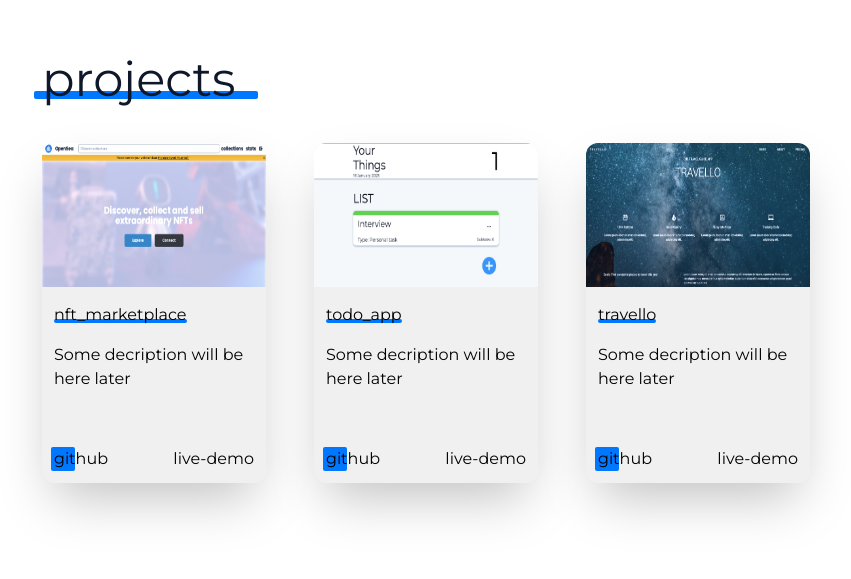
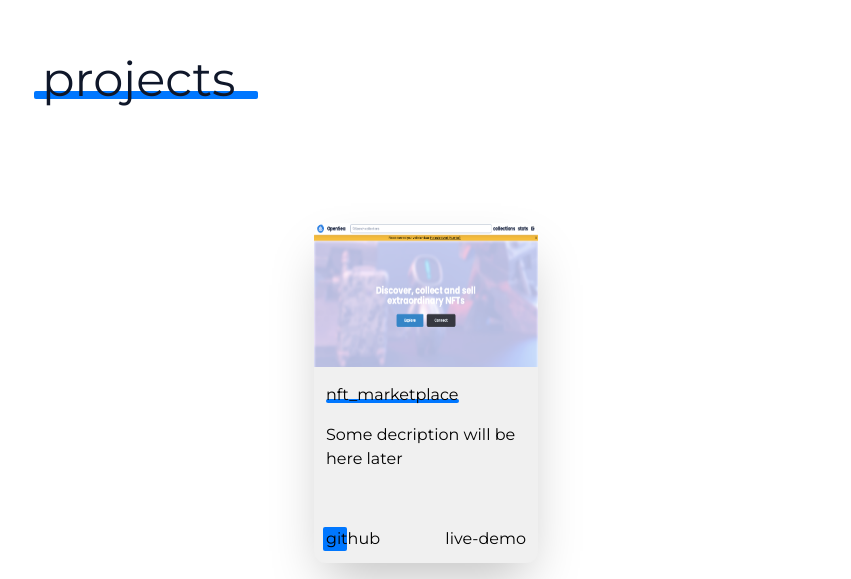
Before and after one commit to hinspared/portfolio, a Next.js app: page / in a window 1280 px wide. Shown: the part 1741-2320 px from the top of the page, without its empty margins (214-1065 px from the left). Built offline with nearby package versions, Linux system fonts and the light colour scheme.

Commit message:
update projects section for mobile

```diff
--- a/package.json
+++ b/package.json
@@ -13,6 +13,7 @@
     "next": "13.1.1",
     "react": "18.2.0",
     "react-dom": "18.2.0",
+    "swiper": "^8.4.6",
     "zod": "^3.20.2"
   },
   "devDependencies": {
@@ -20,6 +21,7 @@
     "@types/prettier": "^2.7.2",
     "@types/react": "^18.0.26",
     "@types/react-dom": "^18.0.10",
+    "@types/react-slick": "^0.23.10",
     "@typescript-eslint/eslint-plugin": "^5.47.1",
     "@typescript-eslint/parser": "^5.47.1",
     "autoprefixer": "^10.4.7",
--- /dev/null
+++ b/src/components/MobileProjects.tsx
@@ -0,0 +1,73 @@
+import React from "react";
+import nft_marketplace from "../../public/projects/nft_marketplace.png";
+import todo_app from "../../public/projects/todo_app.png";
+import travello from "../../public/projects/travello.png";
+import Project from "./Project";
+import { Swiper, SwiperSlide } from "swiper/react";
+import "swiper/css";
+import "swiper/css/navigation";
+import "swiper/css/pagination";
+import "swiper/css/scrollbar";
+
+const projectsList = [
+  {
+    name: "nft_marketplace",
+    description: "Some decription will be here later",
+    github: "https://github.com/Hinspared/nft_marketplace",
+    demo: "https://nft-marketplace-hinspared.vercel.app",
+    image: nft_marketplace,
+  },
+  {
+    name: "todo_app",
+    description: "Some decription will be here later",
+    github: "https://github.com/Hinspared/todoapp",
+    demo: "https://todoapp-hinspared.netlify.app",
+    image: todo_app,
+  },
+  {
+    name: "travello",
+    description: "Some decription will be here later",
+    github: "https://github.com/Hinspared/travello",
+    demo: "https://travellobyhinspared.netlify.app",
+    image: travello,
+  },
+];
+
+const MobileProjects = React.forwardRef<HTMLDivElement>(
+  (props, ref: React.LegacyRef<HTMLDivElement>) => {
+    return (
+      <div className="mx-auto h-screen w-3/5 pt-36" id="projects" ref={ref}>
+        <div>
+          <div className="relative max-w-max">
+            <p className="text-slate-900 md:text-5xl">projects</p>
+            <div className="absolute left-[-0.5rem] bottom-1 -z-10 h-2 w-56 rounded-sm bg-[#0077FF]"></div>
+          </div>
+          <Swiper
+            spaceBetween={50}
+            slidesPerView={1}
+            className="mt-10 py-10"
+            loop
+          >
+            {React.Children.toArray(
+              projectsList.map((project) => (
+                <SwiperSlide className="flex justify-center py-20">
+                  <Project
+                    name={project.name}
+                    description={project.description}
+                    github={project.github}
+                    demo={project.demo}
+                    image={project.image}
+                  />
+                </SwiperSlide>
+              ))
+            )}
+          </Swiper>
+        </div>
+      </div>
+    );
+  }
+);
+
+MobileProjects.displayName = "MobileProjects";
+
+export default MobileProjects;
--- a/src/components/Navbar.tsx
+++ b/src/components/Navbar.tsx
@@ -11,8 +11,8 @@ const Navbar: React.FC<{
   onClick: (e: React.MouseEvent<HTMLElement>) => void;
 }> = ({ active, onClick }) => {
   return (
-    <div className="sticky top-0 w-full bg-neutral-400">
-      <div className="m-auto flex w-3/5 items-end justify-between space-x-36 py-3">
+    <div className="sticky top-0 z-30 w-full bg-neutral-400">
+      <div className="mx-auto flex w-3/5 items-end  justify-between py-3">
         <Link href="/#home" scroll={false}>
           <Image
             src={active === "logo" ? logoBlue : logoGray}
--- a/src/pages/index.tsx
+++ b/src/pages/index.tsx
@@ -4,8 +4,9 @@ import Head from "next/head";
 import About from "../components/About";
 import Contacts from "../components/Contacts";
 import Navbar from "../components/Navbar";
-import Projects from "../components/Projects";
+// import Projects from "../components/Projects";
 import useOnScreen from "../utils/hooks/useOnScreen";
+import MobileProjects from "../components/MobileProjects";
 
 const Home: NextPage = () => {
   const [active, setActive] = React.useState("logo");
@@ -26,10 +27,6 @@ const Home: NextPage = () => {
     if (projectsVisible) setActive("projects");
     if (contactsVisible) setActive("contacts");
   }, [aboutVisible, contactsVisible, homeVisible, projectsVisible]);
-
-  // if (activeAbout) setActive("about");
-  // if (activeProjects) setActive("projects");
-  // if (activeContacts) setActive("contacts");
 
   const handleClick = (e: React.MouseEvent<HTMLElement>) => {
     const target = e.currentTarget;
@@ -62,7 +59,8 @@ const Home: NextPage = () => {
         </p>
       </div>
       <About ref={aboutRef} />
-      <Projects ref={projectsRef} />
+      {/* <Projects ref={projectsRef} /> */}
+      <MobileProjects ref={projectsRef} />
       <Contacts ref={contactsRef} />
     </>
   );
```
Also changed, not shown: 1 other file (tests, documents, lock files or other folders).
